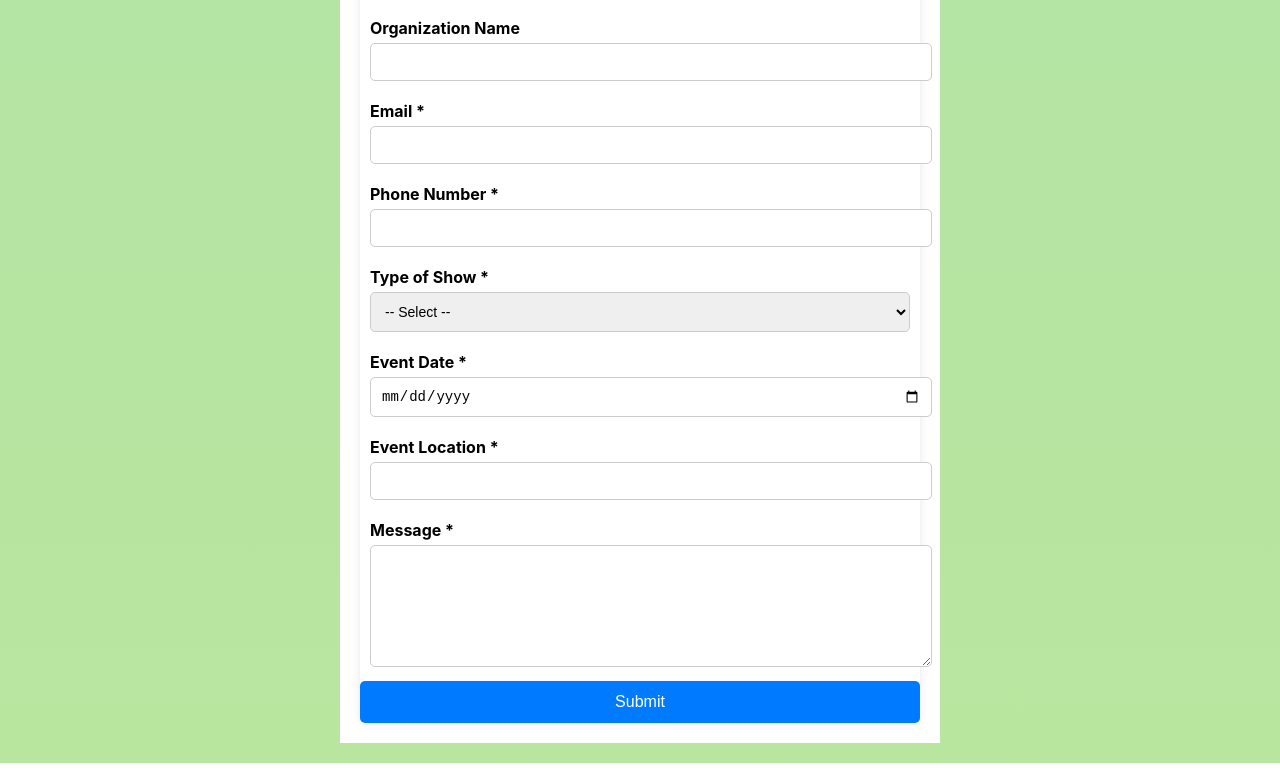
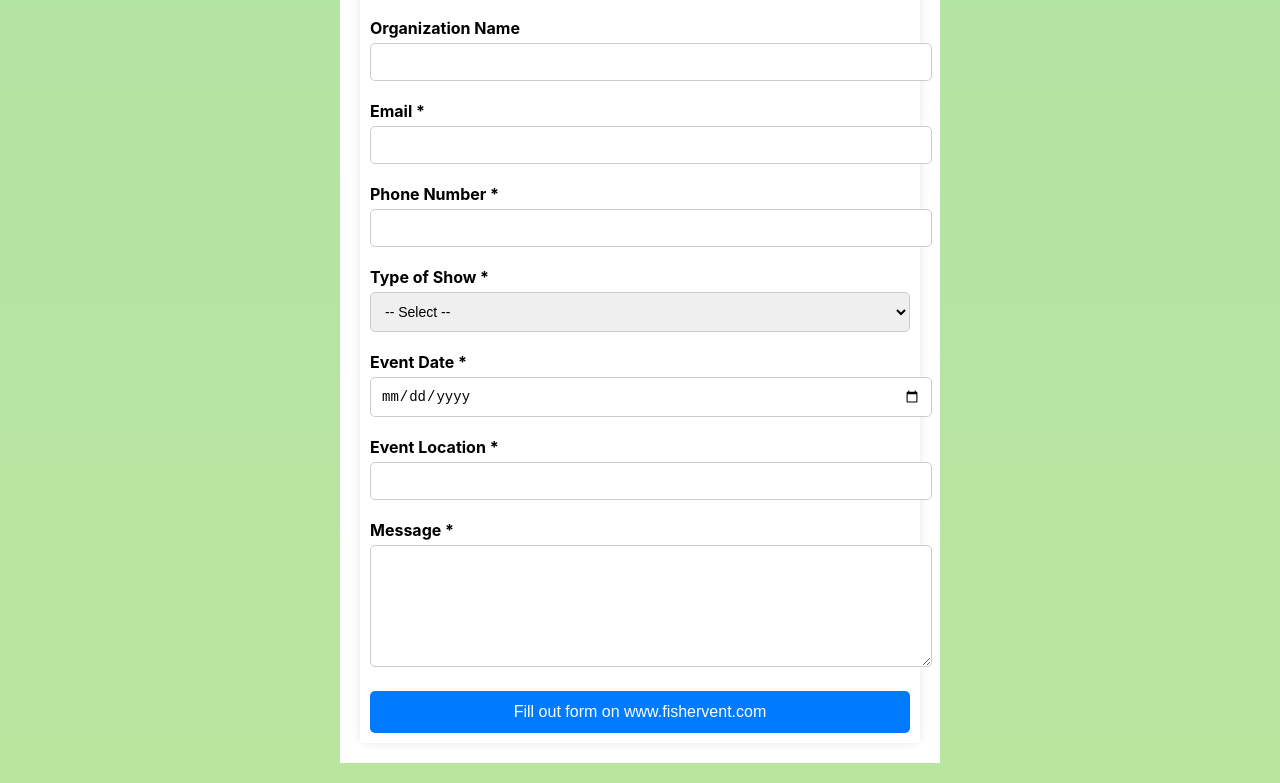
Before and after one commit to alexhauser11/fishervent.com, a React (Create React App) app: page /email in a window 1280 px wide. Shown: the part 4920-5703 px from the top of the page. Built offline with nearby package versions, Linux system fonts and the light colour scheme.

Commit message:
Changed the contact form button in email

```diff
--- a/src/pages/contact.jsx
+++ b/src/pages/contact.jsx
@@ -48,7 +48,7 @@ function Contact() {
 
 
             {/* Footer */}
-            <Footer/>
+            <Footer id="form" />
             {/* Footer END */}
         </>
     );
--- a/src/pages/email.jsx
+++ b/src/pages/email.jsx
@@ -566,7 +566,13 @@ function Email() {
                                                         <textarea id="message" name="message" required="" defaultValue={""} />
                                                     </td>
                                                 </tr>
-                                                <button type="submit">Submit</button>
+                                                <tr className="stack-column">
+                                                    <td width="33%" align="left" className="stack-column" style={{ padding: '10px' }}>
+                                                        <a href="https://www.fishervent.com/contact#form">
+                                                            <button type="submit">Fill out form on www.fishervent.com</button>
+                                                        </a>
+                                                    </td>
+                                                </tr>
 
                                             </tr>
                                         </table>
--- a/src/pages/home.jsx
+++ b/src/pages/home.jsx
@@ -523,7 +523,8 @@ function Home() {
       </table>
 
       {/* Form */}
-      <Form />
+
+      <Form id="form"/>
 
       {/* Carosel */}
       <Carosel />
```
